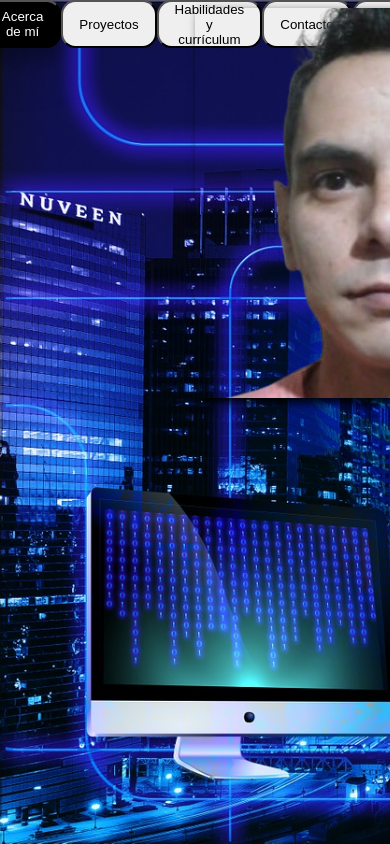
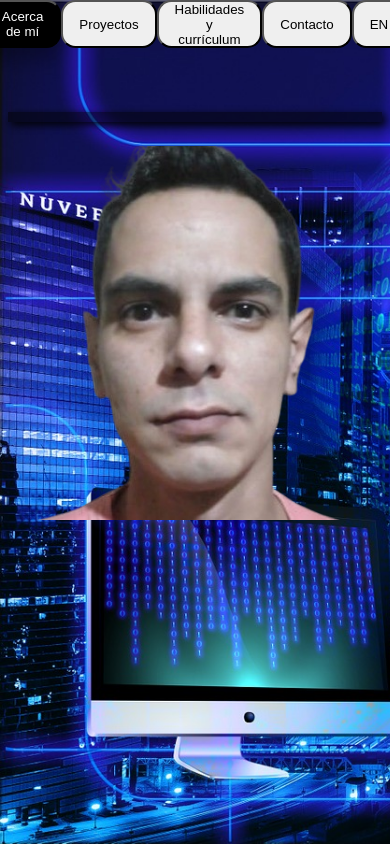
Before and after one commit to manrrubiafavio/Portfolio, a React (Create React App) app in the folder Client/: page / in a window 390 px wide. Built offline with nearby package versions, Linux system fonts and the light colour scheme; no server answers; the HTML template or start-up script is replaced by a standard one.

Commit message:
media added

```diff
--- a/Client/src/Components/Contact/Contact.module.css
+++ b/Client/src/Components/Contact/Contact.module.css
@@ -75,3 +75,53 @@
     color: white;
     text-decoration: none;
 }
+
+@media screen and (max-width: 768px) {
+    .DivMayor {
+        display: contents;
+    }
+
+    .divForm {
+        margin-left: 0;
+        width: 100%;
+    }
+
+    .Divcontainer {
+        margin-top: 4rem;
+        width: 90%;
+        height: auto;
+    }
+
+    .labelContainer {
+        justify-content: center;
+        width: 100%;
+    }
+
+    .label {
+        background-color: none;
+    }
+
+    .labelContainer input {
+        color: black;
+    }
+
+    .labelContainer p {
+        background-color: none;
+    }
+
+    .inputText {
+        width: 100%;
+        height: auto;
+    }
+
+    .divButton {
+        display: flex;
+        flex-direction: column;
+        align-items: center;
+    }
+
+    .divButton button {
+        margin: 1rem 0;
+        border-radius: 2rem;
+    }
+}
--- a/Client/src/Components/Home/Home.module.css
+++ b/Client/src/Components/Home/Home.module.css
@@ -48,17 +48,24 @@
 }
 
 @media screen and (max-width: 768px) {
-
-    .textcontainer,
-    .divnav,
-    .divcontainer img,
-    .divcontainer,
-    .textabout {
-        width: 100%;
-        margin: 0;
+    .divcontainer {
+        grid-template-columns: 1fr;
+        margin-top: 5rem;
     }
 
-    .divmayor {
-        align-items: flex-start;
+    .textcontainer {
+        width: 100%;
+    }
+
+    .divcontainer img {
+        position: static;
+        width: 100%;
+        height: auto;
+        box-shadow: none;
+    }
+
+    .textabout {
+        font-size: 24px;
+        padding: 5px;
     }
 }
--- a/Client/src/Components/Projects/Projects.module.css
+++ b/Client/src/Components/Projects/Projects.module.css
@@ -42,3 +42,21 @@
 .linksCont ul li a:hover {
     text-decoration: underline;
 }
+
+@media screen and (max-width: 768px) {
+    .divMayor {
+        margin-top: 5rem;
+        flex-direction: column;
+        align-items: center;
+    }
+
+    .projectsContainer {
+        grid-template-columns: repeat(2, 1fr);
+        grid-gap: 1rem;
+    }
+
+    .projectCard {
+        width: 100%;
+        margin-bottom: 1rem;
+    }
+}
--- a/Client/src/Components/Projects/Projects.tsx
+++ b/Client/src/Components/Projects/Projects.tsx
@@ -4,7 +4,8 @@ import { useEffect, useState } from "react";
 import { RootState } from "../../redux/actions-types";
 import Styles from './Projects.module.css';
 import { useSelector } from "react-redux";
-import ReactPlayer from 'react-player';
+import { faYoutube } from "@fortawesome/free-brands-svg-icons";
+import { FontAwesomeIcon } from "@fortawesome/react-fontawesome";
 
 interface Project {
     id: number;
@@ -44,17 +45,10 @@ export default function Projects() {
                     <div key={project.id} className={Styles.projectCard}>
                         <h2>{project.name}</h2>
                         <p>{project.description}</p>
-                        {project.video && (
-                            <ReactPlayer
-                                url={project.video}
-                                width="100%"
-                                height="100%"
-                                controls={true}
-                            />
-                        )}
                         <div className={Styles.linksCont}>
                             <h3>Links:</h3>
                             <ul>
+                                {project.video && <li><a href={project.video}>Video <FontAwesomeIcon icon={faYoutube} /></a></li>}
                                 {project.links.map((link, index) => (
                                     <li key={index}>
                                         <a href={link} target="_blank" rel="noopener noreferrer">
--- a/Client/src/Components/Skills/Skills.module.css
+++ b/Client/src/Components/Skills/Skills.module.css
@@ -56,3 +56,19 @@
     height: fit-content;
 
 }
+
+@media screen and (max-width: 768px) {
+    .divContainer {
+        grid-template-columns: repeat(2, 1fr);
+    }
+
+    .divDownload {
+        grid-template-columns: repeat(1, 1fr);
+        margin-left: 0;
+        text-align: center;
+    }
+
+    .skillCard {
+        justify-content: center;
+    }
+}
```
